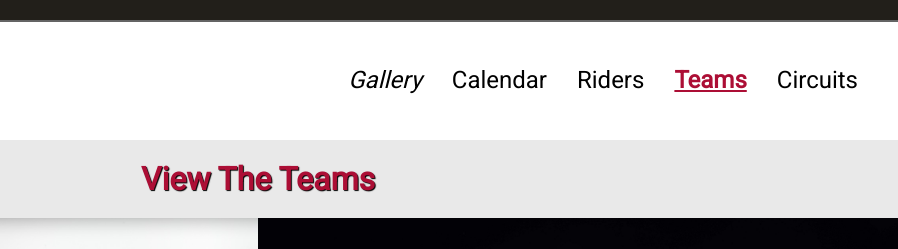
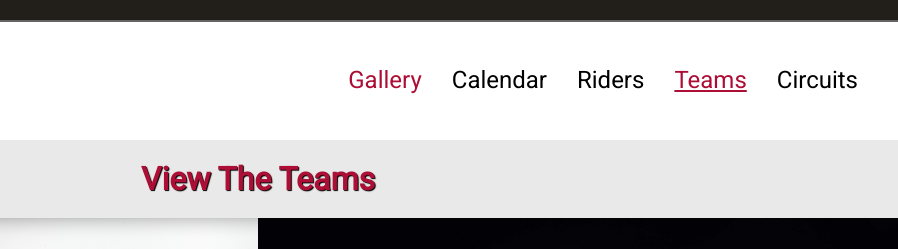
Before and after one commit to LouisSimpson/Assignment2-Version2, a plain HTML site: page html/teams.html in a window 1280 px wide. In both pictures the pointer is over the link 767 px from the left and 80 px from the top of the page. Shown: the top 249 px of the page, 382-1280 px from the left. Drawn offline with nearby package versions, Linux system fonts and the light colour scheme; a script that the page names is missing.

Commit message:
made final changed to nav bar hover styling

```diff
--- a/css/style.css
+++ b/css/style.css
@@ -51,7 +51,7 @@ nav ul a{
 }
 
 nav ul a:hover{
-  font-style: italic;
+  color: #ac0e35;
 }
 
 nav ul a li{
@@ -1108,7 +1108,7 @@ footer{
   }
 
   .active{
-    font-weight: bold;
+    font-weight: normal;
     color: #ac0e35;
     text-decoration: underline;
   }
```
